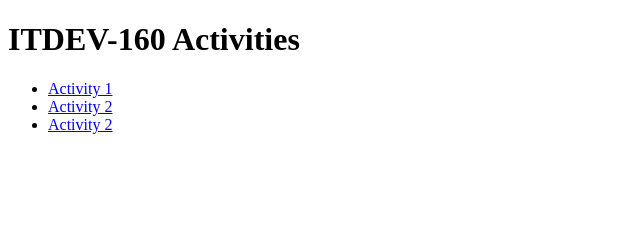
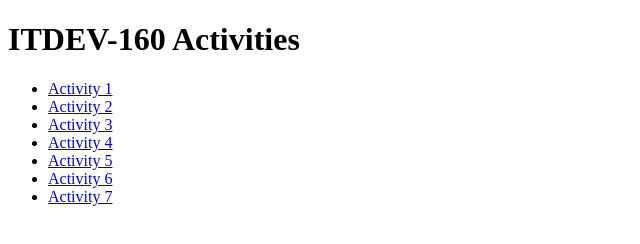
Before and after one commit to itdev160/nikolai_mikkelsen, a plain HTML site: page index.html in a window 1280 px wide. Shown: the whole page, without its empty margins (0-640 px from the left). Drawn offline with Linux system fonts and the light colour scheme.

Commit message:
Updated Index

```diff
--- a/index.html
+++ b/index.html
@@ -12,7 +12,12 @@
     <ul>
         <li><a href="activity-1/index.html">Activity 1</a></li>
         <li><a href="activity-2/index.html">Activity 2</a></li>
-        <li><a href="activity-3/index.html">Activity 2</a></li>
+        <li><a href="activity-3/index.html">Activity 3</a></li>
+        <li><a href="activity-4/index.html">Activity 4</a></li>
+        <li><a href="activity-5/index.html">Activity 5</a></li>
+        <li><a href="activity-6/index.html">Activity 6</a></li>
+        <li><a href="activity-7/index.html">Activity 7</a></li>
+
 
     </ul>
 
```
